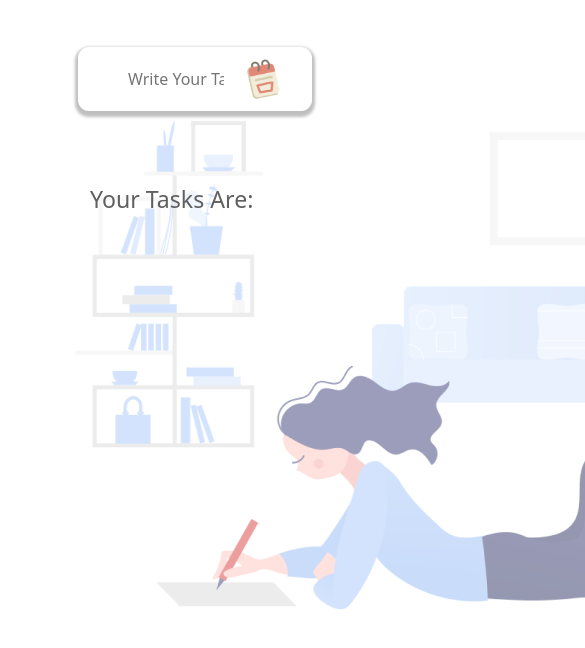
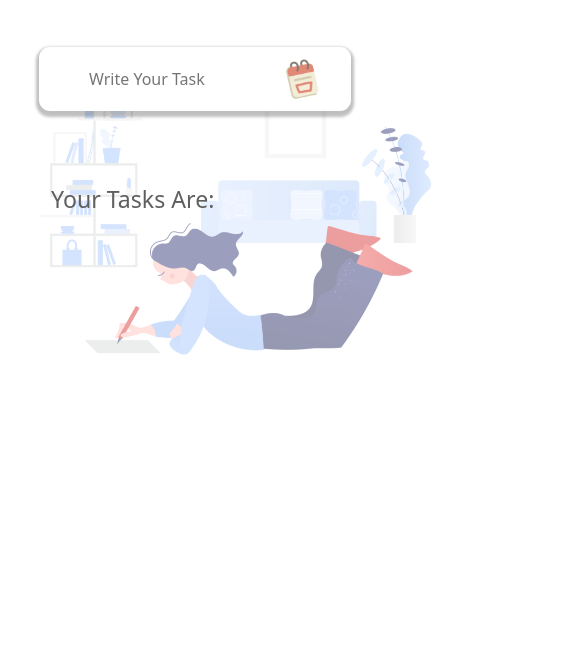
Before and after one commit to TechRami/to-do-list, a plain HTML site: page index.html in a window 390 px wide. Shown: the part 94-742 px from the top of the page, 585 px wide, since content can reach past the window. Drawn offline with nearby package versions, Linux system fonts and the light colour scheme.

Commit message:
added some css code to make it mobile responsive

```diff
--- a/dist/css/custom.css
+++ b/dist/css/custom.css
@@ -75,7 +75,7 @@
     cursor: grab;
 }
 
-.completed-task-item{
+/* .completed-task-item{
 
     display: flex;
     width: 100%;
@@ -85,7 +85,7 @@
     justify-content: space-between;
     cursor: grab;
 }
-
+*/
 
 .grab-button{
     padding: 0 !important;
@@ -101,3 +101,36 @@
     box-shadow: 8xp 8px 32px #e1e1e1;
 }
 /* -------------                         ------------- */
+
+
+
+
+
+
+@media only screen and (max-width: 400px) {
+
+
+    .backgroundImage{
+        width: auto;
+        height: 42%;
+    }
+
+    .input-container{
+        width: 80%;
+        padding: 0px 30px;
+    }
+
+    .todoList-container{
+        width: 80%
+    }
+
+    .uncompleted-task-item {
+
+        width: 100%;
+        padding: 5px;
+
+    }
+
+
+
+  }
--- a/index.html
+++ b/index.html
@@ -13,7 +13,7 @@
     <link rel="stylesheet" href="dist/css/custom.css">
 
   </head>
-  <body style="background-color: #ffffff">
+  <body >
     <img class="backgroundImage" src="dist/images/homework.png" alt="background-image">
 
         <header class="nav container mt-2">
```
